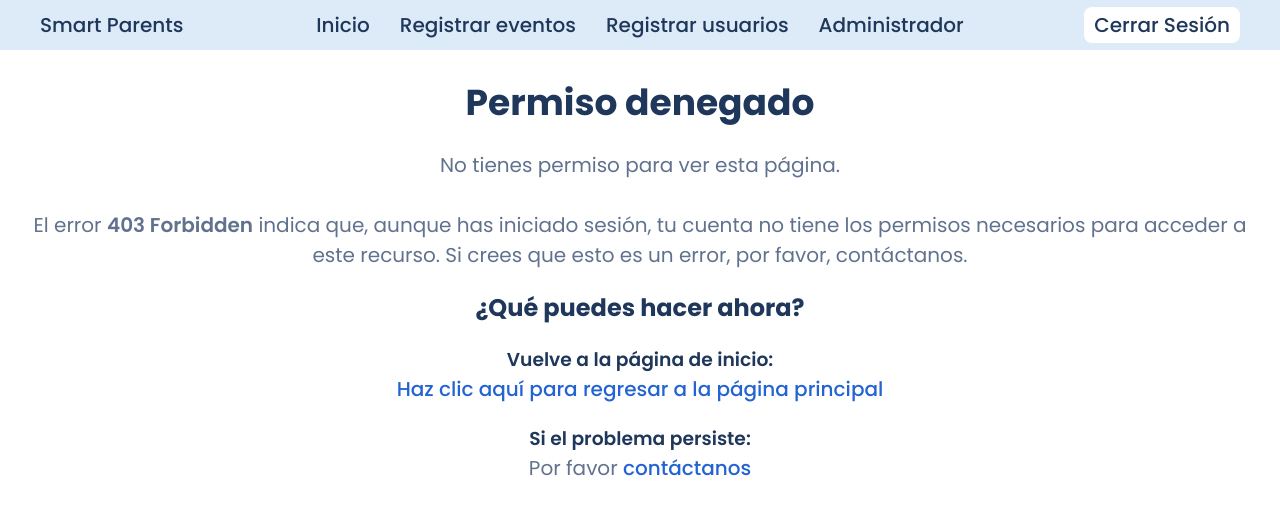
After one commit to KxD547/smart-parents, a PHP site: page /smart-parents/views/errors/403.php in a window 1280 px wide. The commit adds this page. Shown: the top 515 px of the page. Run offline with PHP 8.4, Linux system fonts and the light colour scheme; a user stored in the database is signed in.

Commit message:
Se protegieron todas las paginas según el rol.
Se eliminaron lineas de codigo innecesarias o que no iban donde es. Además se solucionaron varios errores con el tema de las sesiones, headers y links.

Se agregó un sistema de errores, cuando un usuario entra a una pagina  protegida se le mueve a una pagina aparte y fija, hecha para mostrar cual fue el error. Esto con el fin de tener más protegidas las paginas restringidas.
Esto funciona correctamente en todas y cada una de las paginas  sin errores apararentes.

Quiźas en un futuro se haga este sistema un poco más eficiente con codigo reutilizable pero por el momento está bien así.

```diff
--- a/actions/usuarios/editar_usuarios.php
+++ b/actions/usuarios/editar_usuarios.php
@@ -1,9 +1,4 @@
 <?php
-    // Verifica que el usuario sea administrador
-    if (!isset($_SESSION['rol']) || $_SESSION['rol'] != 'administrador') {
-        echo "Acceso denegado.";
-        exit();
-    }
 
     // Conexion a la base de datos
     include $_SERVER['DOCUMENT_ROOT'] . '/smart-parents/config/db_config.php';
@@ -27,4 +22,5 @@
     }
 
     $usuario = $resultado->fetch_assoc();
+
 ?>
--- /dev/null
+++ b/assets/css/4xx.css
@@ -0,0 +1,21 @@
+main {
+  display: flex;
+  flex-direction: column;
+  justify-content: center;
+  align-items: center;
+  gap: 20px;
+}
+
+.msj {
+    text-align: center;
+}
+.ahora {
+    text-align: center;
+}
+.ahora-list {
+    margin-top: 20px;
+    list-style: none;
+    display: flex;
+    flex-direction: column;
+    gap: 20px;
+}
--- a/includes/dashboard_header.php
+++ b/includes/dashboard_header.php
@@ -7,7 +7,7 @@
         <nav class="header_nav">    <!-- Contenedor de navegación del sitio -->
             <ul class="header_nav_list">    <!-- Lista de enlaces del menú de navegación -->
                 <li><a href="/smart-parents/views/dashboard.php">Inicio</a></li>                     <!-- Enlace a al dashboard -->';
-                if ($rol !='estudiante') {
+                if ($rol !== 'estudiante') {
                     echo '<li><a href="/smart-parents/views/crud/eventos/registrar_eventos.php">Registrar eventos</a></li>   <!-- Enlace a la pagina de registro de eventos-->';
                 };
                 if ($rol === 'administrador') {
--- a/views/dashboard.php
+++ b/views/dashboard.php
@@ -1,11 +1,10 @@
 <?php
     session_start();
-
+    // Verifica que el usuario exista
     if (!isset($_SESSION['id_usuario'])) {
-        header("Location: auth/login.php");
+        header("Location: /smart-parents/views/errors/401.php");
         exit();
     }
-
     $id_usuario = $_SESSION['id_usuario'];
     $rol = $_SESSION['rol'];
 ?>
--- /dev/null
+++ b/views/errors/403.php
@@ -0,0 +1,46 @@
+<?php
+    session_start();
+    if (!isset($_SESSION['id_usuario'])) {
+        header("Location: /smart-parents/views/errors/401.php");
+        exit();
+    }
+    $id_usuario = $_SESSION['id_usuario'];
+    $rol = $_SESSION['rol'];
+?>
+<!DOCTYPE html>
+<html lang="en">
+<head>
+    <meta charset="UTF-8">
+    <meta name="viewport" content="width=device-width, initial-scale=1.0">
+    <title>403 Forbidden</title>
+    <link rel="stylesheet" href="/smart-parents/assets/css/style.css"> <!-- Vincula el css principal -->
+    <link rel="stylesheet" href="/smart-parents/assets/css/4xx.css"> <!-- Vincula el css dedicado -->
+    <link rel="preconnect" href="https://fonts.googleapis.com"> <!-- Conecta la fuente -->
+    <link rel="preconnect" href="https://fonts.gstatic.com" crossorigin>    <!-- Conecta la fuente -->
+    <link href="https://fonts.googleapis.com/css2?family=Poppins:ital,wght@0,100;0,200;0,300;0,400;0,500;0,600;0,700;0,800;0,900;1,100;1,200;1,300;1,400;1,500;1,600;1,700;1,800;1,900&display=swap" rel="stylesheet"> <!-- Conecta la fuente -->
+</head>
+<body>
+    <?php include $_SERVER['DOCUMENT_ROOT'] . '/smart-parents/includes/dashboard_header.php'; ?>  <!-- Incluye archivo php con el header de la pagina -->
+    <main>
+        <div class="title">
+            <h1>Permiso denegado</h1>
+        </div>
+        <p class="msj">No tienes permiso para ver esta página. <br><br> El error <span class="bold">403 Forbidden</span> indica que, aunque has iniciado sesión, tu cuenta no tiene los permisos necesarios para acceder a este recurso. Si crees que esto es un error, por favor, contáctanos.</p>
+        <div class="ahora">
+            <h2>¿Qué puedes hacer ahora?</h2>
+            <div class="list">
+                <ul class="ahora-list">
+                    <li>
+                        <h3>Vuelve a la página de inicio:</h3>
+                        <a href="/smart-parents/views/dashboard.php" class="a-reverse">Haz clic aquí para regresar a la página principal</a>
+                    </li>
+                    <li>
+                        <h3>Si el problema persiste:</h3>
+                        <p>Por favor <a href="mailto:carlostecno14@gmail.com" class="a-reverse">contáctanos</a></p>
+                    </li>
+                </ul>
+            </div>
+        </div>
+    </main>
+</body>
+</html>
```
Also changed, not shown: actions/eventos/registrar_eventos.php (+1 -7 lines), actions/usuarios/actualizar_usuarios.php (+0 -8 lines), actions/usuarios/borrar_usuarios.php (+0 -7 lines), actions/usuarios/registrar_usuarios.php (+1 -8 lines), views/crud/admin.php (+7 -3 lines), views/crud/eventos/borrar_eventos.php (+14 -0 lines), views/crud/eventos/crud_eventos.php (+7 -3 lines), views/crud/eventos/editar_eventos.php (+7 -3 lines), views/crud/eventos/registrar_eventos.php (+7 -3 lines), views/crud/usuarios/borrar_usuarios.php (+7 -3 lines), views/crud/usuarios/crud_usuarios.php (+7 -3 lines), views/crud/usuarios/editar_usuarios.php (+7 -3 lines), views/crud/usuarios/registrar_usuarios.php (+7 -3 lines), views/errors/401.php (added, +47 -0 lines).
